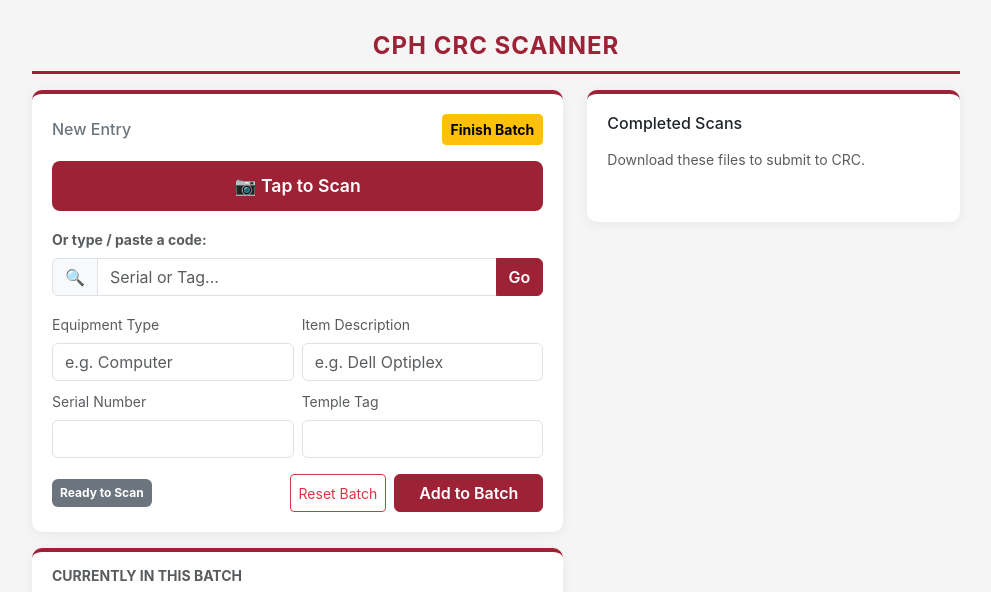
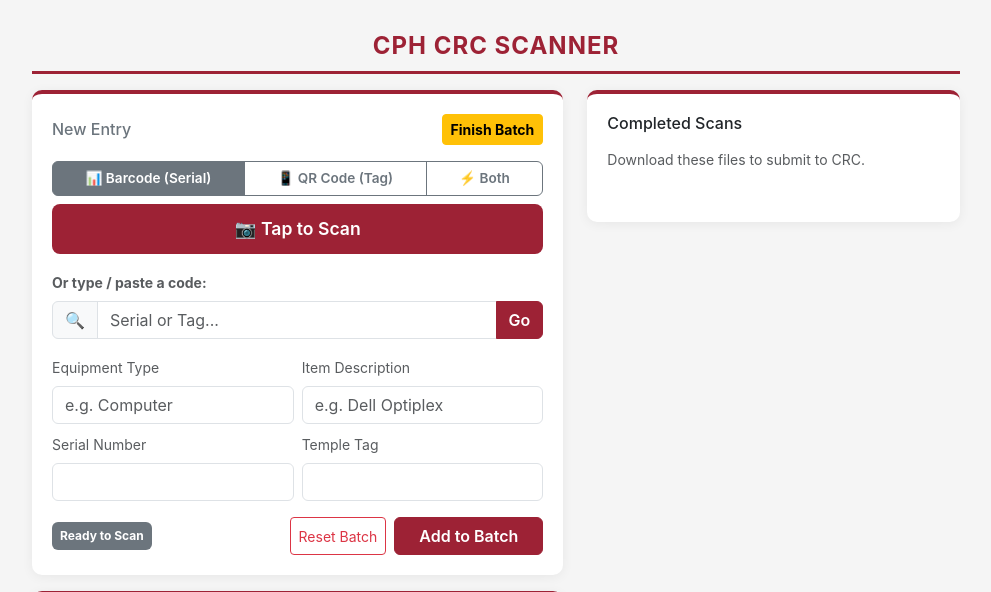
Before and after one commit to GavinMontross/CPH-CRC_Scanner, a Flask app: page / in a window 1280 px wide. Shown: the top 592 px of the page, without its empty margins (144-1135 px from the left). Run offline with Flask 3, Linux system fonts and the light colour scheme; data that the repository does not hold is empty; some libraries are stand-ins or nearby versions.

Commit message:
Add dedicated Barcode mode to isolate 1D ThinkPad barcodes from nearby QR codes

```diff
--- a/static/app.js
+++ b/static/app.js
@@ -59,27 +59,71 @@ document.addEventListener('DOMContentLoaded', () => {
         }
     });
 
+    // Auto-restart camera with new format filters if user changes mode during scan
+    document.querySelectorAll('input[name="scanMode"]').forEach(radio => {
+        radio.addEventListener('change', () => {
+            if (isScanning) {
+                stopCamera();
+                setTimeout(startCamera, 150);
+            }
+        });
+    });
+
     function startCamera() {
         cameraRegion.style.display = 'block';
         cameraScanBtn.textContent = '⏹ Stop Camera';
         cameraScanBtn.classList.add('scanning');
         isScanning = true;
 
-        // Create scanner instance with all standard barcode, QR, and manufacturer formats (Dell, HP, Lenovo)
-        const formatsToSupport = [
+        const mode = document.querySelector('input[name="scanMode"]:checked')?.value || 'barcode';
+
+        let formatsToSupport;
+        let qrboxFn;
+
+        if (mode === 'barcode') {
+            // Strictly 1D equipment barcodes (Lenovo, Dell, HP) - IGNORES all QR codes
+            formatsToSupport = [
+                Html5QrcodeSupportedFormats.CODE_128,
+                Html5QrcodeSupportedFormats.CODE_39,
+                Html5QrcodeSupportedFormats.CODE_93,
+                Html5QrcodeSupportedFormats.ITF,
+                Html5QrcodeSupportedFormats.CODABAR,
+                Html5QrcodeSupportedFormats.EAN_13,
+                Html5QrcodeSupportedFormats.UPC_A
+            ];
+            qrboxFn = function(viewfinderWidth, viewfinderHeight) {
+                // Wide horizontal slot matching equipment barcode strips
+                return { width: Math.floor(viewfinderWidth * 0.95), height: 140 };
+            };
+        } else if (mode === 'qr') {
+            // Strictly 2D codes (Temple University Asset Tags)
+            formatsToSupport = [
+                Html5QrcodeSupportedFormats.QR_CODE,
+                Html5QrcodeSupportedFormats.DATA_MATRIX
+            ];
+            qrboxFn = function(viewfinderWidth, viewfinderHeight) {
+                const minDim = Math.min(viewfinderWidth, viewfinderHeight);
+                const size = Math.floor(minDim * 0.75);
+                return { width: size, height: size };
+            };
+        } else {
+            // Both modes enabled
+            formatsToSupport = [
                 Html5QrcodeSupportedFormats.QR_CODE,
                 Html5QrcodeSupportedFormats.CODE_128,
                 Html5QrcodeSupportedFormats.CODE_39,
                 Html5QrcodeSupportedFormats.CODE_93,
-            Html5QrcodeSupportedFormats.EAN_13,
-            Html5QrcodeSupportedFormats.EAN_8,
-            Html5QrcodeSupportedFormats.UPC_A,
-            Html5QrcodeSupportedFormats.UPC_E,
                 Html5QrcodeSupportedFormats.ITF,
                 Html5QrcodeSupportedFormats.CODABAR,
+                Html5QrcodeSupportedFormats.EAN_13,
+                Html5QrcodeSupportedFormats.UPC_A,
                 Html5QrcodeSupportedFormats.DATA_MATRIX,
                 Html5QrcodeSupportedFormats.PDF_417
             ];
+            qrboxFn = function(viewfinderWidth, viewfinderHeight) {
+                return { width: Math.floor(viewfinderWidth * 0.95), height: 240 };
+            };
+        }
 
         html5QrCode = new Html5Qrcode("camera-region", {
             formatsToSupport: formatsToSupport,
@@ -88,12 +132,7 @@ document.addEventListener('DOMContentLoaded', () => {
 
         const config = {
             fps: 10,
-            qrbox: function(viewfinderWidth, viewfinderHeight) {
-                // Wide horizontal box optimized for 1D equipment barcodes (Dell, HP, Lenovo) & QR codes
-                const width = Math.floor(viewfinderWidth * 0.95);
-                const height = Math.min(Math.floor(viewfinderHeight * 0.65), 240);
-                return { width: width, height: height };
-            },
+            qrbox: qrboxFn,
             disableFlip: false
         };
 
@@ -103,7 +142,17 @@ document.addEventListener('DOMContentLoaded', () => {
             config,
             onScanSuccess,
             onScanFailure
-        ).catch(err => {
+        ).then(() => {
+            // Add red alignment guide laser line inside viewfinder for 1D barcodes
+            if (mode === 'barcode' || mode === 'both') {
+                const existingLaser = cameraRegion.querySelector('.barcode-laser');
+                if (!existingLaser) {
+                    const laser = document.createElement('div');
+                    laser.className = 'barcode-laser';
+                    cameraRegion.appendChild(laser);
+                }
+            }
+        }).catch(err => {
             console.error("Camera start error:", err);
             showToast("Camera error: " + (err.name || err.message || "access denied"), true);
             stopCamera();
@@ -117,6 +166,9 @@ document.addEventListener('DOMContentLoaded', () => {
                 html5QrCode = null;
             }).catch(err => console.error("Camera stop error:", err));
         }
+        const laser = cameraRegion.querySelector('.barcode-laser');
+        if (laser) laser.remove();
+
         cameraRegion.style.display = 'none';
         cameraScanBtn.textContent = '📷 Tap to Scan';
         cameraScanBtn.classList.remove('scanning');
@@ -126,10 +178,27 @@ document.addEventListener('DOMContentLoaded', () => {
     let lastScanTime = 0;
     const SCAN_COOLDOWN_MS = 2000; // Prevent rapid duplicate scans
 
+    function sanitizeScannedText(text) {
+        let clean = (text || '').trim();
+        // Extract serial if user accidentally scanned a Lenovo support QR URL
+        if (clean.toLowerCase().includes('lenovo.com') || clean.toLowerCase().includes('pcsupport')) {
+            const parts = clean.split('/').filter(p => p.length > 0);
+            if (parts.length > 0) {
+                const candidate = parts[parts.length - 1].split('?')[0].split('#')[0];
+                if (candidate.length >= 6 && candidate.length <= 14) {
+                    return candidate.toUpperCase();
+                }
+            }
+        }
+        return clean;
+    }
+
     function onScanSuccess(decodedText, decodedResult) {
         const now = Date.now();
         if (now - lastScanTime < SCAN_COOLDOWN_MS) return;
         lastScanTime = now;
+
+        const targetCode = sanitizeScannedText(decodedText);
 
         // Haptic feedback on supported devices
         if (navigator.vibrate) navigator.vibrate(100);
@@ -138,13 +207,13 @@ document.addEventListener('DOMContentLoaded', () => {
         cameraRegion.classList.add('scan-flash');
         setTimeout(() => cameraRegion.classList.remove('scan-flash'), 400);
 
-        showToast('Scanned: ' + decodedText);
+        showToast('Scanned: ' + targetCode);
 
         // Stop camera after successful scan
         stopCamera();
 
         // Trigger lookup
-        performLookup(decodedText.trim());
+        performLookup(targetCode);
     }
 
     function onScanFailure(error) {
--- a/templates/index.html
+++ b/templates/index.html
@@ -247,6 +247,37 @@
             }
         }
 
+        /* Scanner Box & Aim Guide */
+        #camera-region {
+            position: relative;
+            overflow: hidden;
+            border-radius: 8px;
+        }
+
+        .barcode-laser {
+            position: absolute;
+            left: 5%;
+            width: 90%;
+            height: 2px;
+            background: rgba(220, 53, 69, 0.9);
+            box-shadow: 0 0 8px rgba(220, 53, 69, 0.8);
+            z-index: 10;
+            top: 50%;
+            pointer-events: none;
+            animation: laserPulse 1.8s infinite ease-in-out;
+        }
+
+        @keyframes laserPulse {
+            0%, 100% { opacity: 0.6; transform: translateY(-5px); }
+            50% { opacity: 1; transform: translateY(5px); }
+        }
+
+        .scan-mode-pills .btn {
+            font-size: 0.85rem;
+            font-weight: 600;
+            padding: 0.4rem 0.5rem;
+        }
+
         /* Haptic-style flash on scan success */
         .scan-flash {
             animation: flashGreen 0.4s ease-out;
@@ -308,6 +339,18 @@
                         <div class="d-flex justify-content-between align-items-center mb-3">
                             <h5 class="m-0 text-secondary" style="font-size:1rem;">New Entry</h5>
                             <button id="finalizeBtn" class="btn btn-warning btn-sm fw-bold">Finish Batch</button>
+                        </div>
+
+                        <!-- Scan Mode Switcher -->
+                        <div class="btn-group w-100 mb-2 scan-mode-pills" role="group">
+                            <input type="radio" class="btn-check" name="scanMode" id="modeBarcode" value="barcode" checked>
+                            <label class="btn btn-outline-secondary" for="modeBarcode">📊 Barcode (Serial)</label>
+
+                            <input type="radio" class="btn-check" name="scanMode" id="modeQr" value="qr">
+                            <label class="btn btn-outline-secondary" for="modeQr">📱 QR Code (Tag)</label>
+
+                            <input type="radio" class="btn-check" name="scanMode" id="modeBoth" value="both">
+                            <label class="btn btn-outline-secondary" for="modeBoth">⚡ Both</label>
                         </div>
 
                         <!-- Camera scan button -->
```
Lines whose indentation alone changed are shown as unchanged.
